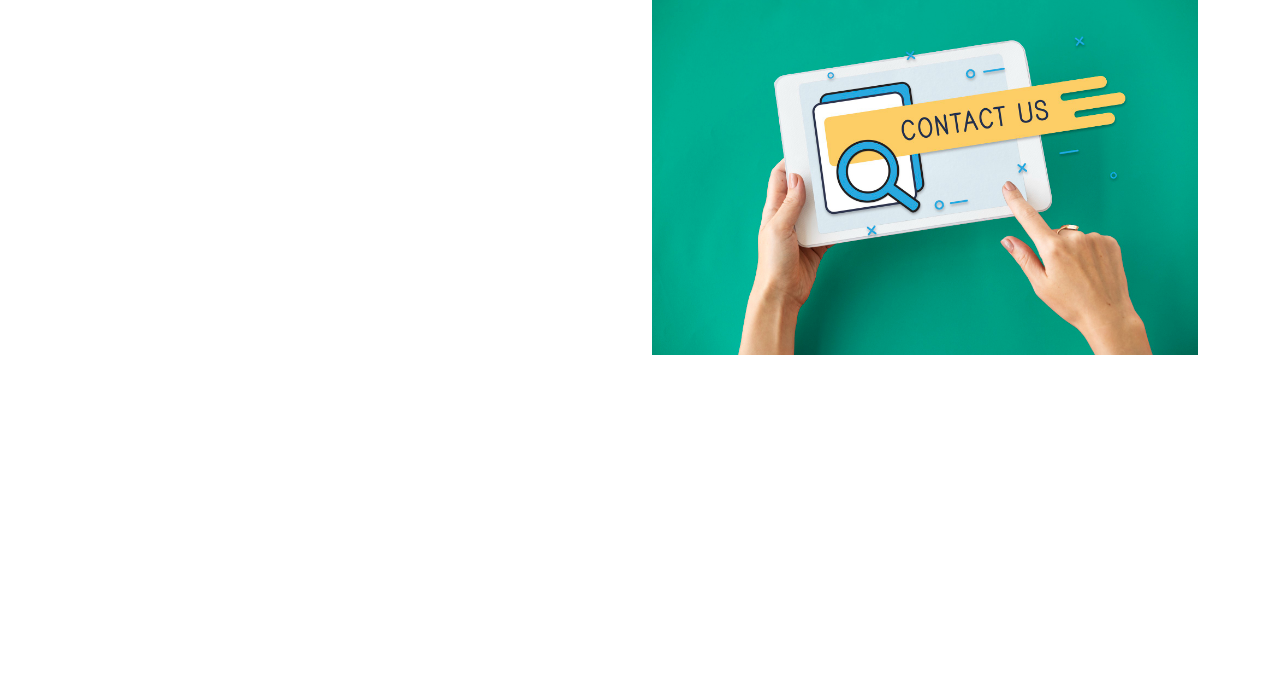
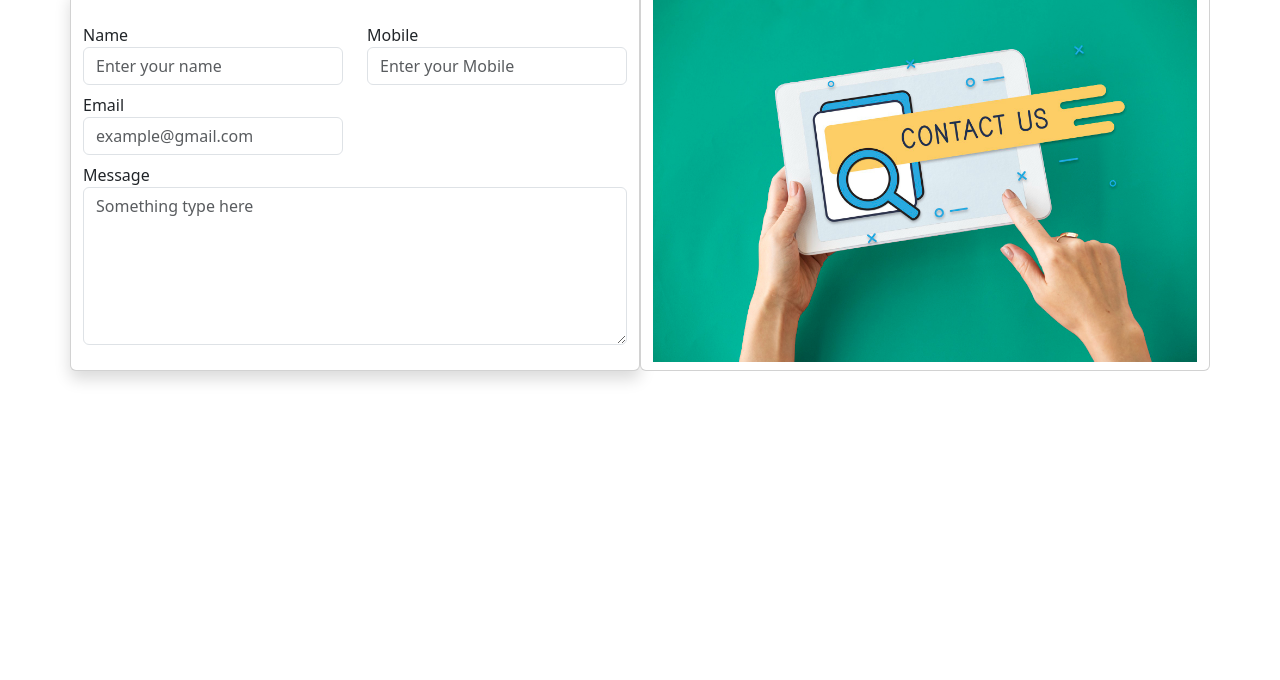
Before and after one commit to shubhsonawane/testing, a plain HTML site: page contact.html in a window 1280 px wide. Shown: the part 120-800 px from the top of the page. Drawn offline with nearby package versions, Linux system fonts and the light colour scheme.

Commit message:
add contct form

```diff
--- a/contact.html
+++ b/contact.html
@@ -1,18 +1,23 @@
 <!DOCTYPE html>
 <html lang="en">
+
 <head>
     <meta charset="UTF-8">
     <meta name="viewport" content="width=device-width, initial-scale=1.0">
     <title>Document</title>
-    <link href="https://cdn.jsdelivr.net/npm/bootstrap@5.3.2/dist/css/bootstrap.min.css" rel="stylesheet" integrity="sha384-T3c6CoIi6uLrA9TneNEoa7RxnatzjcDSCmG1MXxSR1GAsXEV/Dwwykc2MPK8M2HN" crossorigin="anonymous">
+    <link href="https://cdn.jsdelivr.net/npm/bootstrap@5.3.2/dist/css/bootstrap.min.css" rel="stylesheet"
+        integrity="sha384-T3c6CoIi6uLrA9TneNEoa7RxnatzjcDSCmG1MXxSR1GAsXEV/Dwwykc2MPK8M2HN" crossorigin="anonymous">
     <link rel="stylesheet" href="./contact.css">
 </head>
+
 <body>
     <!-- navbar start -->
     <nav class="navbar navbar-expand-lg bg-dark navbar-dark">
         <div class="container-fluid">
             <a class="navbar-brand" href="#">Our first project</a>
-          <button class="navbar-toggler" type="button" data-bs-toggle="collapse" data-bs-target="#navbarSupportedContent" aria-controls="navbarSupportedContent" aria-expanded="false" aria-label="Toggle navigation">
+            <button class="navbar-toggler" type="button" data-bs-toggle="collapse"
+                data-bs-target="#navbarSupportedContent" aria-controls="navbarSupportedContent" aria-expanded="false"
+                aria-label="Toggle navigation">
                 <span class="navbar-toggler-icon"></span>
             </button>
             <div class="collapse navbar-collapse" id="navbarSupportedContent">
@@ -35,10 +40,27 @@
     <section class="container">
         <h2 class="mt-2">Contact us</h2>
         <div class="row">
-            <div class="col-lg-6">
-
+            <div class="col-lg-6 card shadow py-4">
+                <div class="row">
+                    <div class="col-lg-6 mt-2">
+                        <label for="">Name</label>
+                        <input type="text" class="form-control" placeholder="Enter your name">
                     </div>
-            <div class="col-lg-6">
+                    <div class="col-lg-6 mt-2">
+                        <label for="">Mobile</label>
+                        <input type="text" class="form-control" placeholder="Enter your Mobile">
+                    </div>
+                    <div class="col-lg-6 mt-2">
+                        <label for="">Email</label>
+                        <input type="text" class="form-control" placeholder="example@gmail.com">
+                    </div>
+                    <div class="col-lg-12 mt-2">
+                        <label>Message</label>
+                        <textarea class="form-control" cols="30" rows="6" placeholder="Something type here"></textarea>
+                    </div>
+                </div>
+            </div>
+            <div class="col-lg-6 card  py-2">
                 <div class="img">
                     <img src="./assets/img/contact-bg.jpg" alt="">
                 </div>
@@ -47,5 +69,8 @@
     </section>
     <!-- contact section end -->
 </body>
-<script src="https://cdn.jsdelivr.net/npm/bootstrap@5.3.2/dist/js/bootstrap.bundle.min.js" integrity="sha384-C6RzsynM9kWDrMNeT87bh95OGNyZPhcTNXj1NW7RuBCsyN/o0jlpcV8Qyq46cDfL" crossorigin="anonymous"></script>
+<script src="https://cdn.jsdelivr.net/npm/bootstrap@5.3.2/dist/js/bootstrap.bundle.min.js"
+    integrity="sha384-C6RzsynM9kWDrMNeT87bh95OGNyZPhcTNXj1NW7RuBCsyN/o0jlpcV8Qyq46cDfL"
+    crossorigin="anonymous"></script>
+
 </html>
```
Lines whose indentation alone changed are shown as unchanged.
